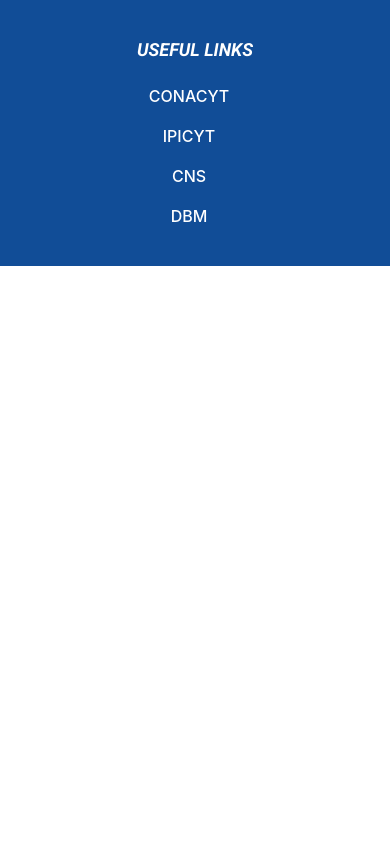
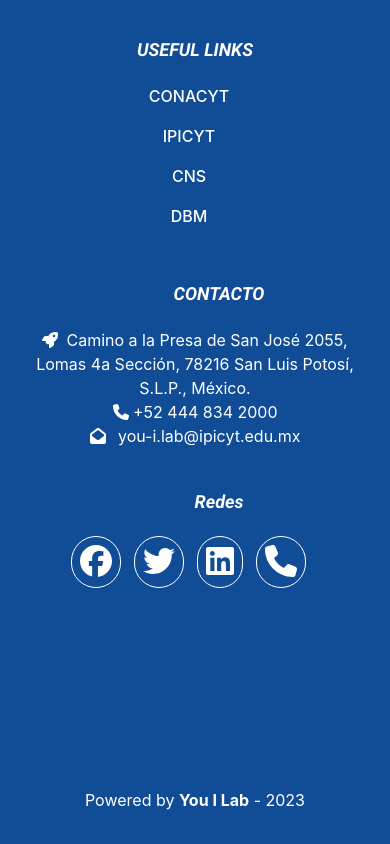
Before and after one commit to Martinvega17/you-ilab, a React (Vite) app: page /you-ilab/contact in a window 390 px wide. Shown: the part 1134-1978 px from the top of the page. Before the commit the page ends 1946 px from the top, so only its background shows below. Built offline with nearby package versions, Linux system fonts and the light colour scheme; a small style sheet from the web is missing.

Commit message:
modify responsive in the footer

```diff
--- a/src/components/aliados.jsx
+++ b/src/components/aliados.jsx
@@ -99,7 +99,7 @@
 
     return (
         <div className='mb-16'>
-            <h2 className='text-center text-aliados mb-10'>Aliados</h2>
+            <h2 className='text-center text-aliados mb-10 mt-12'>Aliados</h2>
             <Slider {...settings}>
                 {images.map((image) => (
                     <div key={image.id}>
--- a/src/components/carrusel.jsx
+++ b/src/components/carrusel.jsx
@@ -91,7 +91,7 @@
 
   return (
     <div>
-      <h2 className='text-center'>Proyectos</h2>
+      <h2 className='text-center mt-10'>Proyectos</h2>
       <Slider {...settings} responsive={responsiveSettings}>
         {images.map((image) => (
           <div key={image.id}>
--- a/src/components/footer.jsx
+++ b/src/components/footer.jsx
@@ -5,10 +5,10 @@
 
 const Footer = () => {
     return (
-        <footer id="sticky-footer" className="flex-shrink-0 py-8 bg-dark-900 text-white bg-azul-footer" style={{ height: '618px', width: '100%' }}>
+        <footer id="sticky-footer" className="flex-shrink-0 py-8 bg-dark-900 text-white bg-azul-footer" style={{ height: '100%', width: '100%' }}>
             <div className="container mx-auto text-center mt-10">
                 <div className="grid grid-cols-1 sm:grid-cols-2 md:grid-cols-3 gap-4 mx-5">
-                    <div className="mt-5">
+                    <div className="mt-5 lg:ml-40 md:ml-0">
                         <h3 className="text-lg font-bold mb-5 title-footer">YOUTH INNOVATION LABORATORY</h3>
                         <p className="mb-5">The You-i Lab is hosted by the National Supercomputing Center (CNS) in San Luis Potosí, which is a state-of-the-art HPC research facility that focuses on the development of large scale industrial projects. The CNS that is managed by the Instituto Potosino de Investigación Científica y Tecnológica (IPICYT).</p>
                     </div>
@@ -29,7 +29,7 @@
                             </li>
                         </ul>
                     </div>
-                    <div className="mt-5 mb-40 text-left">
+                    <div className="mt-5 mb-40 lg:text-left md:text-center lg:mr-52 sm:mr-0">
                         <h3 className="text-lg font-bold mb-5 title-footer ml-12">CONTACTO</h3>
                         <p>
                             <FontAwesomeIcon icon={faRocket} />
@@ -46,9 +46,9 @@
                             <span className="ml-2"> you-i.lab@ipicyt.edu.mx</span>
                         </p>
 
-                        <div className="col-xl-3 col-lg-3">
+                        <div className="col-xl-3 col-lg-3 lg:text-left md:text-center">
                             <div className="footer-widget opening-hour-widget">
-                                <h4 className="title text-lg font-bold mb-5 title-footer ml-12 text- ">Redes</h4>
+                                <h4 className="title-footer text-lg font-bold mb-5 ml-12 ">Redes</h4>
                                 <div className="social-links">
                                     <span className="icon-wrapper rounded-full inline-grid border-white border">
                                         <a href="https://www.facebook.com/">
--- a/src/index.css
+++ b/src/index.css
@@ -143,7 +143,7 @@
   background-color: gray;
 }
 
-.ml-cuestom {
+.ml-170 {
   margin-left: 170px;
 }
 
```
